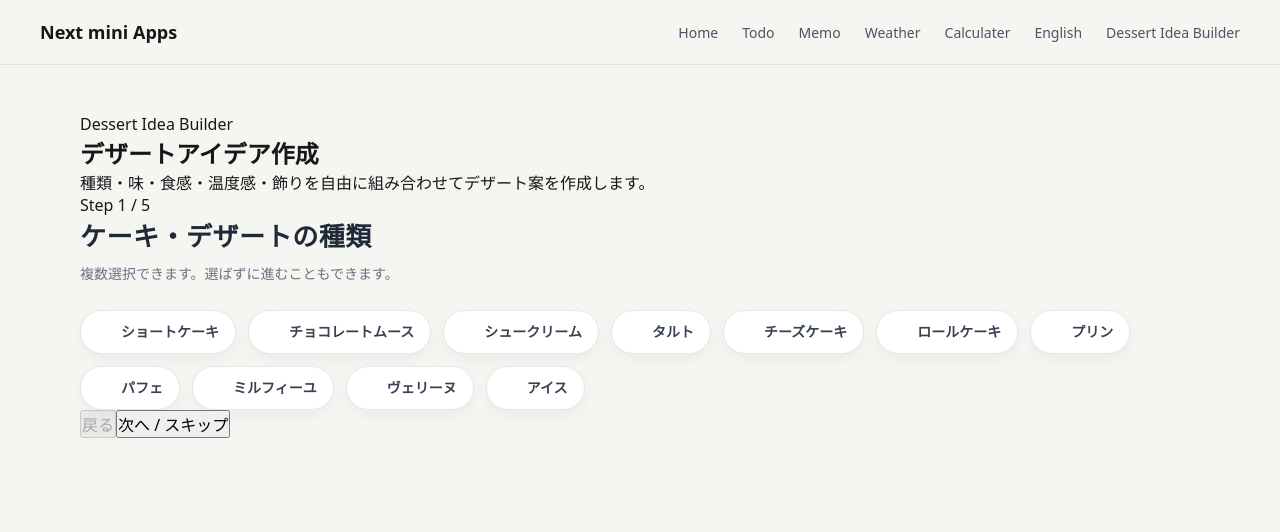
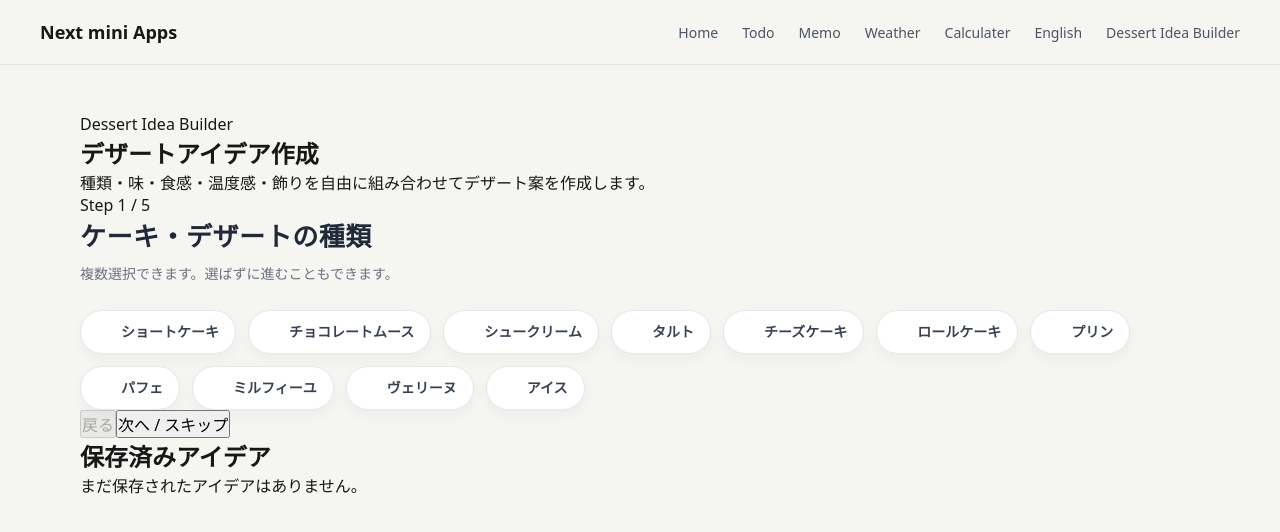
Before and after one commit to usamiyouhei/mini_apps_collection, a Next.js app: page /dessert-idea-builder in a window 1280 px wide. Shown: the top 532 px of the page. Built offline with nearby package versions, Linux system fonts and the light colour scheme.

Commit message:
update savedIdea

```diff
--- a/src/app/dessert-idea-builder/page.tsx
+++ b/src/app/dessert-idea-builder/page.tsx
@@ -25,7 +25,6 @@ export default function DessertBuilderPage() {
   const [selectedTemperatures, setSelectedTemperatures] = useState<string[]>(
     [],
   );
-
   const [selectedDecorations, setSelectedDecorations] = useState<string[]>([]);
 
   const isResultStep = step >= TOTAL_STEPS;
@@ -90,6 +89,10 @@ export default function DessertBuilderPage() {
     };
     setSavedIdeas((prev) => [newIdea, ...prev]);
     resetSelections();
+  };
+
+  const handleDeleteIdea = (id: string) => {
+    setSavedIdeas((prev) => prev.filter((idea) => idea.id !== id));
   };
   return (
     <main className={styles.page}>
@@ -185,7 +188,7 @@ export default function DessertBuilderPage() {
           />
         )}
 
-        <SavedIdeaList />
+        <SavedIdeaList ideas={savedIdeas} onDelete={handleDeleteIdea} />
       </section>
     </main>
   );
--- a/src/components/dessert-builder/SavedIdeaList.tsx
+++ b/src/components/dessert-builder/SavedIdeaList.tsx
@@ -22,5 +22,14 @@ const formatDate = (isoString: string) => {
 };
 
 export default function SavedIdeaList({ ideas, onDelete }: SavedIdeaListProps) {
-  return <div></div>;
+  if (ideas.length === 0) {
+    return (
+      <section className={styles.savedList}>
+        <h2 className={styles.title}>保存済みアイデア</h2>
+        <p className={styles.empty}>まだ保存されたアイデアはありません。</p>
+      </section>
+    );
+  }
+  return;
+  <section></section>;
 }
```
